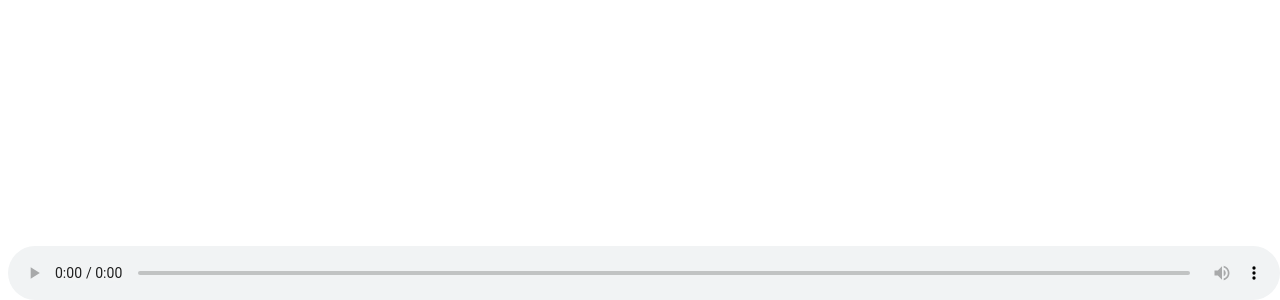
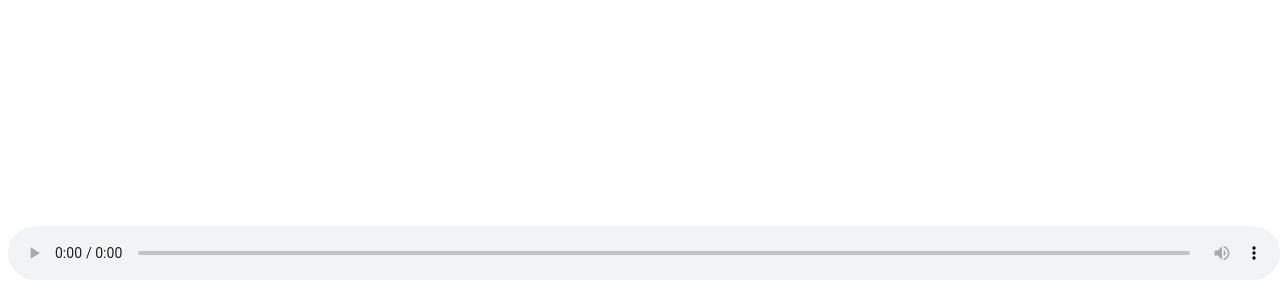
Before and after one commit to fredva/halloi, a plain HTML site: page index.html in a window 1280 px wide. Shown: the part 500-800 px from the top of the page. Drawn offline with Linux system fonts and the light colour scheme.

Commit message:
SHOUT OUT TO KMJ

```diff
--- a/index.html
+++ b/index.html
@@ -2,6 +2,7 @@
 
 <html>
 <head>
+    <title>halloi</title>
     <meta charset="utf-8">
     <link href="styles.css" rel="stylesheet">
     <!-- <script
--- a/styles.css
+++ b/styles.css
@@ -16,7 +16,7 @@ html {
 .xl { font-size: 4.2em; }
 
 audio {
-    bottom: 0;
+    bottom: 20px;
     position: fixed;
     width: 100%;
 }
```
